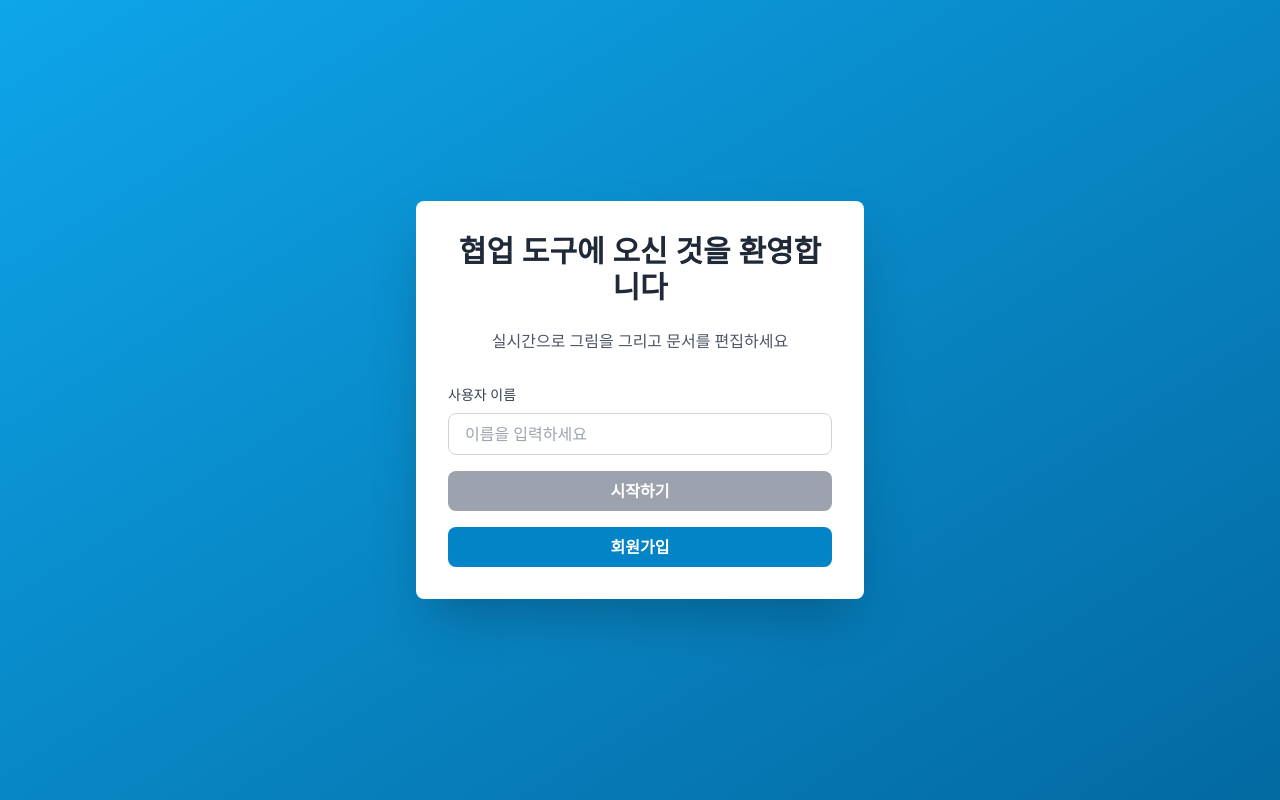
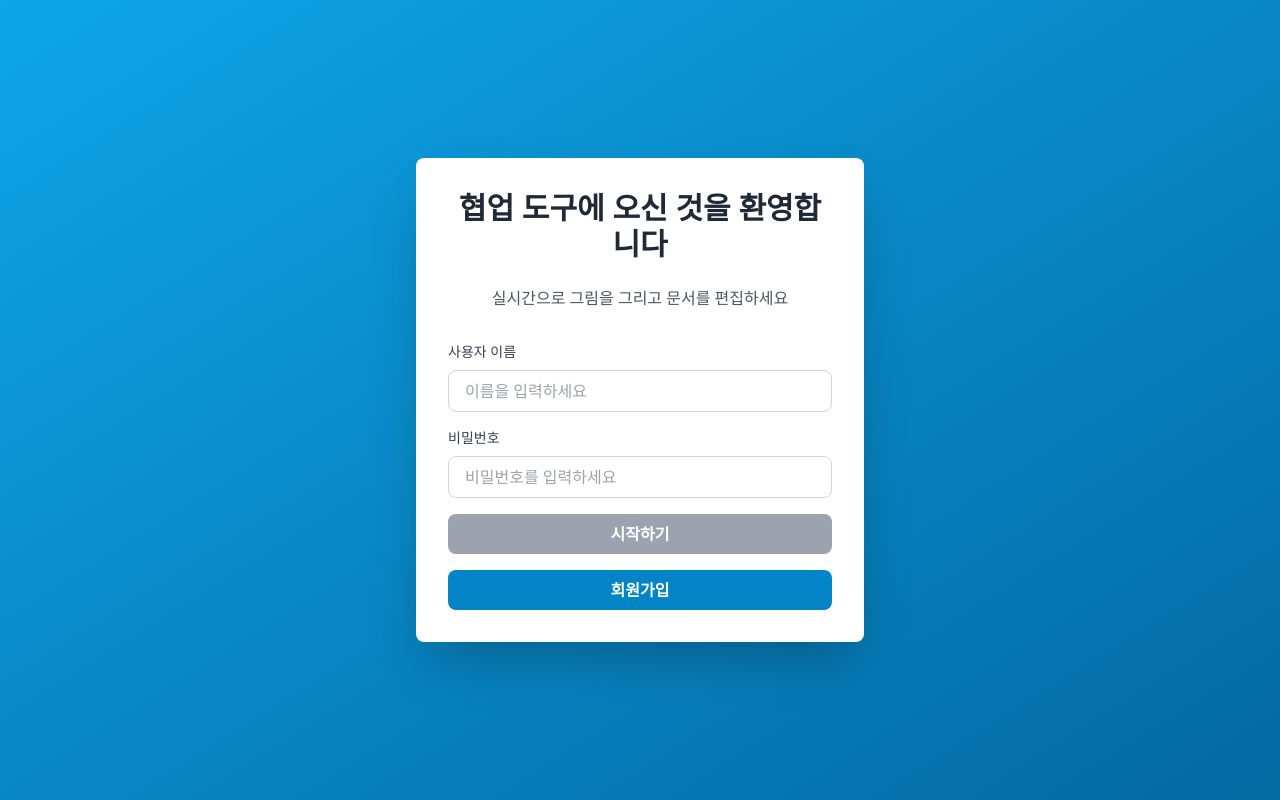
Before and after one commit to Rubiver/RealtimeCollabTool, a Next.js app: page / in a window 1280 px wide. Built offline with nearby package versions, Linux system fonts and the light colour scheme.

Commit message:
로그인페이지 : UI 변경 및 로그인 시 아이디와 비밀번호로 로그인 하도록 변경

```diff
--- a/src/app/api/login/route.tsx
+++ b/src/app/api/login/route.tsx
@@ -1,19 +1,24 @@
 // app/api/check-id/route.ts
 import { NextResponse } from 'next/server';
 import pool from '@/app/lib/db'; // 위에서 만든 pool 불러오기
+import { hashPassword } from '@/app/lib/encrypt'
 
 export async function POST(request: Request) {
   try {
-    const { username } = await request.json();
+    const { userData } = await request.json();
 
-    if (!username) {
+    if (!userData.username) {
       return NextResponse.json({ error: 'ID가 필요합니다.' }, { status: 400 });
+    }
+
+    if(!userData.password){
+      return NextResponse.json({ error: 'PASSWORD가 필요합니다.' }, { status: 400 });
     }
 
     // DB 쿼리 실행
     const [rows]: any = await pool.execute(
-      'SELECT user_id FROM users WHERE user_id = ?',
-      [username]
+      'SELECT user_id FROM users WHERE user_id = ? and password = ?',
+      [userData.username, hashPassword(userData.password)]
     );
 
     const isMember = rows.length > 0 ? true : false;
--- a/src/app/page.tsx
+++ b/src/app/page.tsx
@@ -5,18 +5,31 @@ import { useRouter } from 'next/navigation'
 
 export default function Home() {
   const [username, setUsername] = useState('')
+  const [password, setPassword] = useState('');
   const router = useRouter()
 
+  interface UserData{
+    username?: String;
+    password?: String;
+  }
+
   const handleJoin = async () => {
+
+    const userData: UserData= {
+      username,
+      password,
+    };
+
+    console.log("login : ",userData);
+
     if (username.trim()) {
       const response = await fetch('/api/login', {
         method: 'POST',
-        body: JSON.stringify({ username }),
+        body: JSON.stringify({userData}),
         headers: { 'Content-Type': 'application/json' },
       });
 
       const { isMember } = await response.json();
-      console.log(isMember);
 
       if (isMember) {
         alert("로그인 성공");
@@ -58,6 +71,21 @@ export default function Home() {
               className="w-full px-4 py-2 border border-gray-300 rounded-lg focus:ring-2 focus:ring-primary-500 focus:border-transparent outline-none text-gray-900 placeholder:text-gray-400"
             />
           </div>
+          <div>
+            <label htmlFor="username" className="block text-sm font-medium text-gray-700 mb-2">
+              비밀번호
+            </label>
+            <input
+              id="password"
+              type="password"
+              value={password}
+              onChange={(e) => setPassword(e.target.value)}
+              onKeyPress={(e) => e.key === 'Enter' && handleJoin()}
+              placeholder="비밀번호를 입력하세요"
+              className="w-full px-4 py-2 border border-gray-300 rounded-lg focus:ring-2 focus:ring-primary-500 focus:border-transparent outline-none text-gray-900 placeholder:text-gray-400"
+            />
+          </div>
+
           <button
             onClick={handleJoin}
             disabled={!username.trim()}
```
